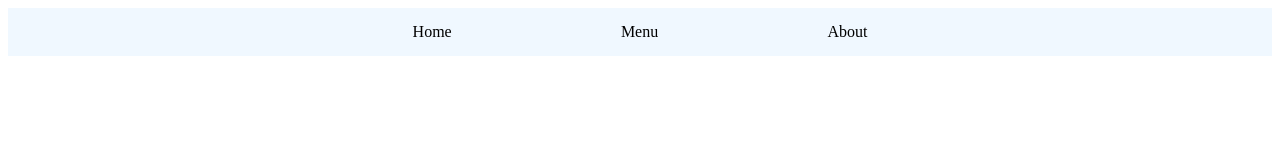
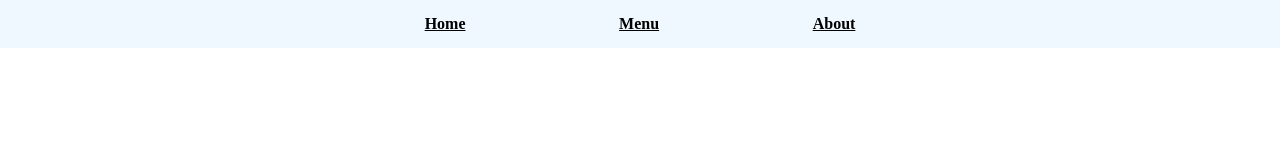
Before and after one commit to NMGVox/restaurant-page, a website built with webpack: page dist/index.html in a window 1280 px wide. Built offline with Linux system fonts and the light colour scheme.

Commit message:
Change navbar styling

```diff
--- a/src/components/navitem.js
+++ b/src/components/navitem.js
@@ -1,6 +1,7 @@
 function navItem(text) {
     let item = document.createElement('div');
     item.textContent = text;
+    item.classList.add("navItem");
 
     return item;
 }
--- a/src/style.css
+++ b/src/style.css
@@ -1,3 +1,36 @@
+html, body, div, span, applet, object, iframe,
+h1, h2, h3, h4, h5, h6, p, blockquote, pre,
+a, abbr, acronym, address, big, cite, code,
+del, dfn, em, img, ins, kbd, q, s, samp,
+small, strike, strong, sub, sup, tt, var,
+b, u, i, center,
+dl, dt, dd, ol, ul, li,
+fieldset, form, label, legend,
+table, caption, tbody, tfoot, thead, tr, th, td,
+article, aside, canvas, details, embed,
+figure, figcaption, footer, header, hgroup,
+menu, nav, output, ruby, section, summary,
+time, mark, audio, video {
+	margin: 0;
+	padding: 0;
+	border: 0;
+	font-size: 16px;
+	font: inherit;
+	vertical-align: baseline;
+}
+
+/* HTML5 display-role reset for older browsers */
+article, aside, details, figcaption, figure,
+footer, header, hgroup, menu, nav, section {
+	display: block;
+}
+body {
+	line-height: 1;
+}
+ol, ul {
+	list-style: none;
+}
+
 body {
     min-height: 100vh;
     display: flex;
@@ -6,9 +39,15 @@ body {
 
 .navbar {
     display: flex;
-    justify-content: space-around;
+    justify-content: center;
     align-items: center;
     background-color: aliceblue;
     height: 6vh;
     padding: 0 30vw;
+    gap: 12vw;
 }
+
+.navItem {
+    font-weight: bold;
+    text-decoration: underline;
+}
```
Also changed, not shown: dist/main.js.
